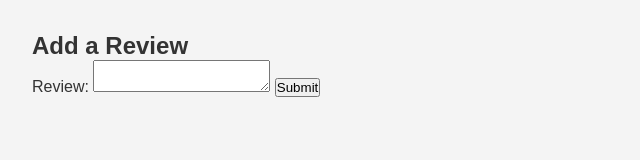
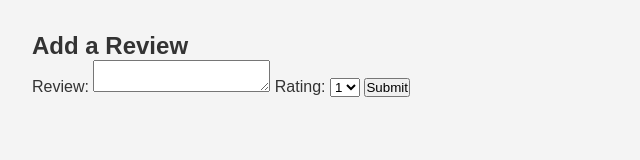
Before and after one commit to tramiNGY/holbertonschool-hbnb, a plain HTML site: page part4/place.html in a window 1280 px wide. Shown: the whole page, without its empty margins (0-640 px from the left). Drawn offline with Linux system fonts and the light colour scheme.

Commit message:
Added review_rating to select from 1 to 5

```diff
--- a/part4/place.html
+++ b/part4/place.html
@@ -19,6 +19,14 @@
             <form id="review-form">
                 <label for="review-text">Review:</label>
                 <textarea id="review-text" name="review-text" required></textarea>
+                <label for="review-rating">Rating:</label>
+                <select id="review-rating" name="review-rating" required>
+                    <option value="1">1</option>
+                    <option value="2">2</option>
+                    <option value="3">3</option>
+                    <option value="4">4</option>
+                    <option value="5">5</option>
+                </select>
 
                 <button type="submit">Submit</button>
             </form>
```
